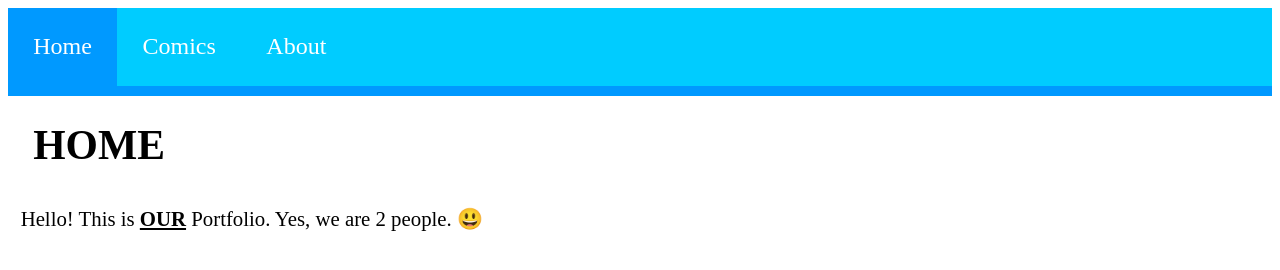
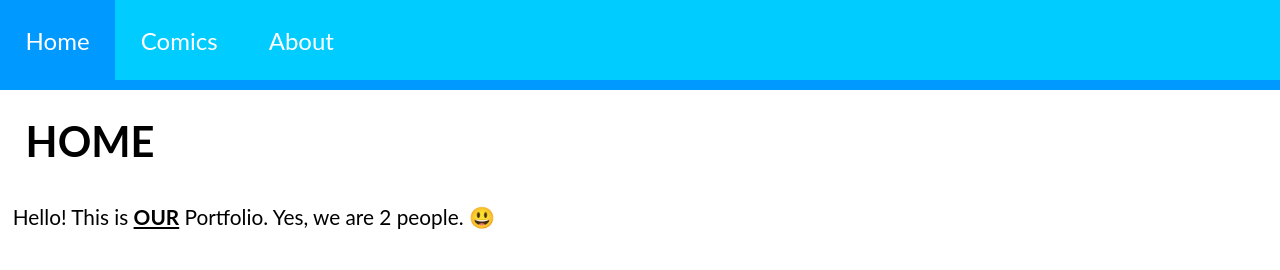
Before and after one commit to kitteneditorc0der/kitteneditorc0der, a plain HTML site: page home.html in a window 1280 px wide. Drawn offline with Linux system fonts and the light colour scheme.

Commit message:
Update style.css

```diff
--- a/style.css
+++ b/style.css
@@ -1,4 +1,3 @@
-@import url("https://fonts.googleapis.com/css?family=Lato:400,400i,700,900")
 body, * {
     margin: 0;
     font-family: "Lato";
```
